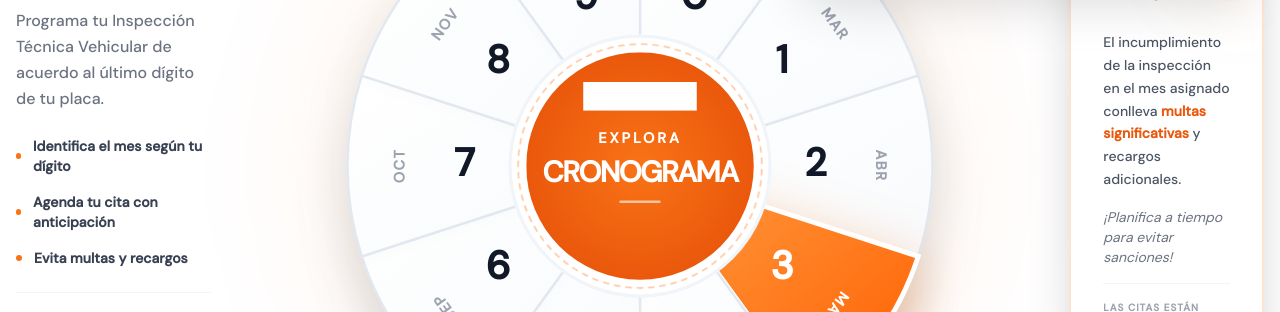
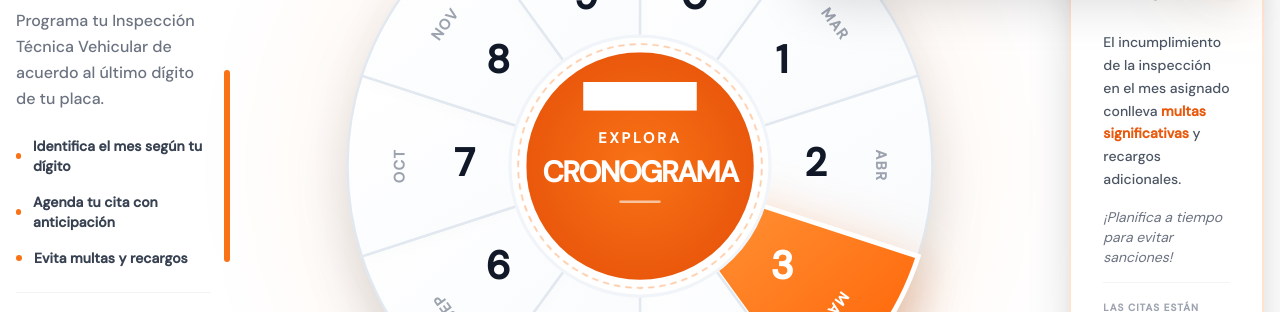
Before and after one commit to FabritcioPS15/RTP-RTV-San-Cristobal, a React (Vite) app: page /cronograma in a window 1280 px wide. Shown: the part 793-1105 px from the top of the page. Built offline with nearby package versions, Linux system fonts and the light colour scheme; grey boxes are pictures that could not be loaded.

Commit message:
Add vertical accent bar next to inspection wheel

```diff
--- a/src/frontend/components/InspectionWheel.tsx
+++ b/src/frontend/components/InspectionWheel.tsx
@@ -167,8 +167,10 @@ const InspectionWheel: React.FC = () => {
                     </div>
 
                     {/* Middle Wheel */}
-                    <div className="lg:col-span-8 relative flex items-center justify-center order-1 lg:order-2">
-                        <RevealOnScroll className="relative w-full aspect-square max-w-[650px]">
+                     <div className="lg:col-span-8 relative flex items-center justify-center order-1 lg:order-2">
+                         {/* Vertical accent bar */}
+                          <div className="absolute left-0 top-1/2 h-48 w-1.5 bg-orange-500 rounded-full -translate-x-1/2 -translate-y-1/2" />
+                         <RevealOnScroll className="relative w-full aspect-square max-w-[650px]">
                             {/* Background decoration elements */}
                             <div className="absolute inset-0 bg-orange-500/5 rounded-full blur-3xl scale-110 animate-pulse" />
 
```
